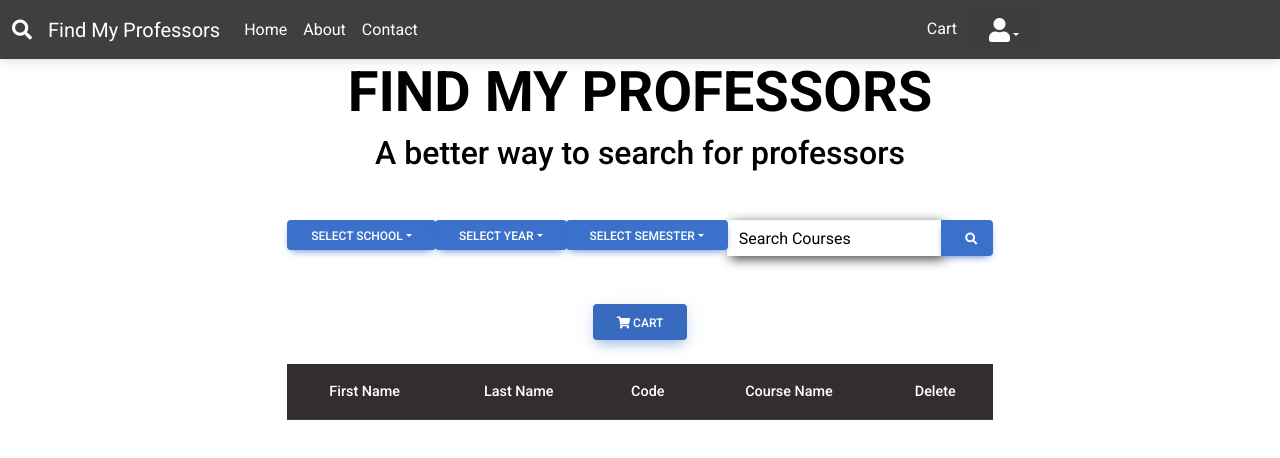
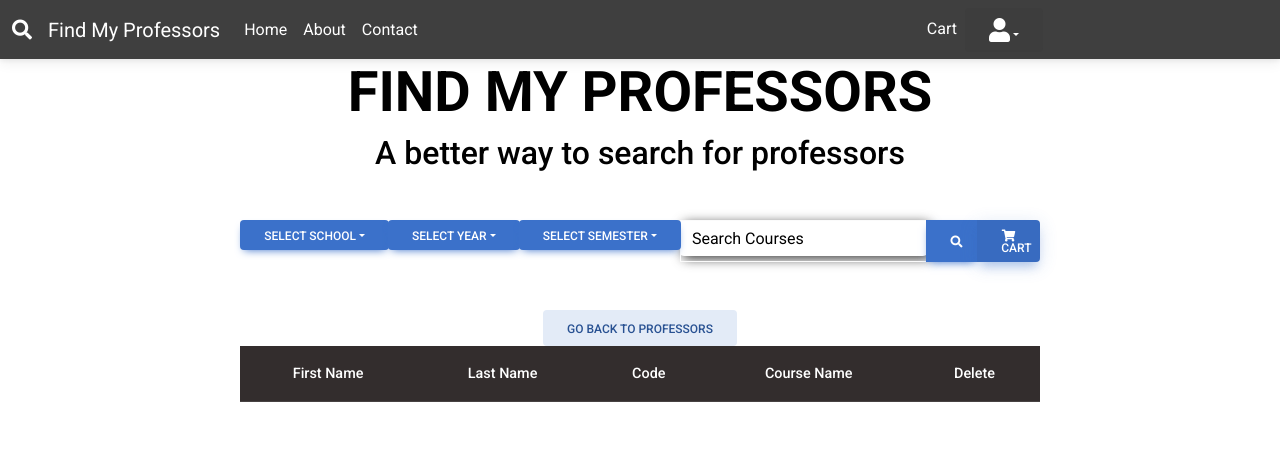
Before and after one commit to FindMyProfessors/findmyprofessors, a React (Create React App) app in the folder web/: page /Dashboard in a window 1280 px wide. Both pictures are taken after a click on the button "CART". Shown: the top 458 px of the page. Built offline with nearby package versions, Linux system fonts and the light colour scheme.

Commit message:
added new delete and add popups and text to confirm. cart button now next to search. hides professor table when in cart.

```diff
--- a/web/src/components/Dashboard.jsx
+++ b/web/src/components/Dashboard.jsx
@@ -21,6 +21,7 @@ const Dashboard = () => {
   const [courseId, setCourseId] = useState('');
   const [cartVisible, setCartVisible] = useState(false);
   const [cartItems, setCartItems] = useState([]);
+  const [addClassMessage, setAddClassMessage] = useState('');
 
   const preventClose = (e) => {
     e.stopPropagation();
@@ -290,6 +291,7 @@ const Dashboard = () => {
   };
 
   const handleDeleteClick = async (professorId, courseId) => {
+    if (window.confirm('Are you sure you want to delete this entry?')) {
       const userId = localStorage.getItem('user_id');
       const token = localStorage.getItem('token');
 
@@ -314,6 +316,7 @@ const Dashboard = () => {
         }
       } else {
         console.error('No user ID or token found');
+      }
     }
   };
 
@@ -384,6 +387,9 @@ const Dashboard = () => {
                 <MDBBtn color="primary" onClick={handleSearchClick}>
                   <MDBIcon icon="search" />
                 </MDBBtn>
+                <MDBBtn color="primary" onClick={handleCartClick}>
+                  <MDBIcon icon="shopping-cart" /> Cart
+                </MDBBtn>
               </MDBInputGroup>
 
               {showSuggestions && searchResults.length > 0 && (
@@ -398,22 +404,28 @@ const Dashboard = () => {
             </div>
           </div>
 
-          <MDBBtn color="primary" onClick={handleCartClick}>
-            <MDBIcon icon="shopping-cart" /> Cart
-          </MDBBtn>
+          {addClassMessage && (
+            <div className="alert alert-success" role="alert">
+              {addClassMessage}
+            </div>
+          )}
 
           {cartVisible && (
             <div className="my-4">
+              <MDBBtn color="secondary" onClick={() => setCartVisible(false)}>
+                Go Back to Professors
+              </MDBBtn>
               <CartTable cartItems={cartItems} handleDeleteClick={handleDeleteClick} />
             </div>
           )}
 
-          {!headersVisible && professorsData.length > 0 && (
+          {!headersVisible && professorsData.length > 0 && !cartVisible && (
             <div className="my-4">
               <ProfessorTable
                 professors={professorsData}
                 fetchProfessorRatings={fetchProfessorRatings}
                 fetchProfessorAnalysis={fetchProfessorAnalysis}
+                setAddClassMessage={setAddClassMessage}
               />
             </div>
           )}
@@ -423,7 +435,7 @@ const Dashboard = () => {
   );
 };
 
-const ProfessorTable = ({ professors, fetchProfessorRatings, fetchProfessorAnalysis }) => {
+const ProfessorTable = ({ professors, fetchProfessorRatings, fetchProfessorAnalysis, setAddClassMessage }) => {
   const [searchTerm, setSearchTerm] = useState('');
   const [currentPage, setCurrentPage] = useState(1);
   const [selectedProfessor, setSelectedProfessor] = useState(null);
@@ -480,6 +492,8 @@ const ProfessorTable = ({ professors, fetchProfessorRatings, fetchProfessorAnaly
         });
 
         if (response.ok) {
+          setAddClassMessage(`Class added: ${professor.first_name} ${professor.last_name}`);
+          setTimeout(() => setAddClassMessage(''), 3000);
           console.log('Professor added to cart successfully');
         } else {
           console.error('Failed to add professor to cart:', response.statusText);
```
Lines whose indentation alone changed are shown as unchanged.
